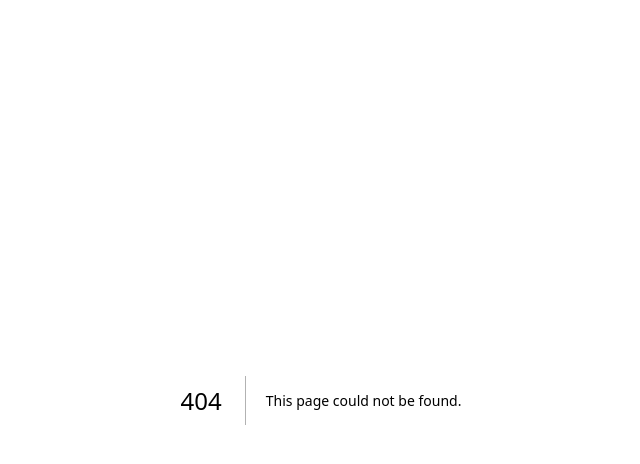
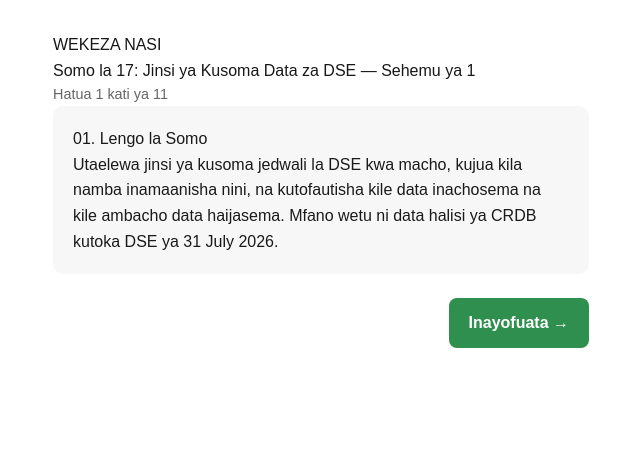
Before and after one commit to sadikiabubakari698-crypto/wekeza_nasi, a Next.js app in the folder wekeza-nasi-app/: page /somo17 in a window 1280 px wide. Before the commit this address had no page. Shown: the top 464 px of the page, without its empty margins (319-959 px from the left). Built offline with nearby package versions, Linux system fonts and the light colour scheme.

Commit message:
Add SOMO 17: Jinsi ya Kusoma Data za DSE

```diff
--- a/wekeza-nasi-app/app/page.js
+++ b/wekeza-nasi-app/app/page.js
@@ -19,8 +19,8 @@ export default function Home() {
     { href: "/somo14", title: "Somo 14: Stock Split ni nini?", icon: "mti-mkubwa" },
     { href: "/somo15", title: "Somo 15: Soko la Tanzania linafanyaje kazi?", icon: "mti-mkubwa" },
     { href: "/somo16", title: "Somo 16: Kuanza kuchambua kampuni", icon: "taji" },
+    { href: "/somo17", title: "Somo 17: Jinsi ya Kusoma Data za DSE" },
   ];
-
   const timely = getTimelyContent();
   const planned = getPlannedContent();
 
--- /dev/null
+++ b/wekeza-nasi-app/app/somo17/page.js
@@ -0,0 +1,67 @@
+import LessonStepper from "../../components/LessonStepper";
+
+const steps = [
+  {
+    title: "01. Lengo la Somo",
+    body: "Utaelewa jinsi ya kusoma jedwali la DSE kwa macho, kujua kila namba inamaanisha nini, na kutofautisha kile data inachosema na kile ambacho data haijasema. Mfano wetu ni data halisi ya CRDB kutoka DSE ya 31 July 2026."
+  },
+  {
+    title: "02. Data ya Mfano",
+    body: "Tuanze na jedwali hili la CRDB:",
+    list: [
+      "Opening: TSh 2,630",
+      "Closing: TSh 2,620",
+      "High: TSh 2,630",
+      "Low: TSh 2,600",
+      "Turnover: TSh 1.127B",
+      "Deals: 1,784",
+      "Volume: 429,799"
+    ]
+  },
+  {
+    title: "03. Opening Price",
+    body: "Opening Price = TSh 2,630. Hii ni bei ambayo biashara ilianza nayo siku hiyo. Je, hiyo ndiyo bei ambayo kila mtu alinunua? Hapana. Ni bei ya kuanzia tu."
+  },
+  {
+    title: "04. High na Low",
+    body: "High = TSh 2,630. Low = TSh 2,600. Hizi ni bei ya juu zaidi na chini zaidi zilizofikiwa siku hiyo. Hazimaanishi kila mtu alinunua kwa bei hizo."
+  },
+  {
+    title: "05. Closing Price",
+    body: "Closing = TSh 2,620. Kwa DSE, Closing Price ni VWAP ya trades za session ikiwa shares 100 zime-trade. Ni bei rasmi ya kufunga siku. Bei ilibadilika TSh 30 tu siku hiyo."
+  },
+  {
+    title: "06. Volume",
+    body: "Volume = 429,799. Shares 429,799 zilihusika kwenye trades. Volume ni idadi ya shares, si idadi ya watu."
+  },
+  {
+    title: "07. Deals",
+    body: "Deals = 1,784. Miamala 1,784 ilirekodiwa. Volume na Deals si kitu kimoja: mtu anaweza kununua shares 10,000 kwenye deal moja."
+  },
+  {
+    title: "08. Turnover",
+    body: "Turnover = TSh 1.127B. Hii ni thamani ya fedha iliyohusika. Tuna vitu vitatu: Volume (shares), Deals (miamala), Turnover (fedha)."
+  },
+  {
+    title: "09. Jambo la Muhimu",
+    body: "Data hii haijatuambia: thamani halisi ya CRDB, itapanda au kushuka, ni nzuri au mbaya, bei ni nafuu au ghali. Data inakupa taarifa. Analysis inahitaji hatua nyingine."
+  },
+  {
+    title: "10. Muhtasari wa Dakika 1",
+    body: "Ukiona DSE data, anza na maswali haya: Opening — Ilianza wapi? High — Ilifika juu kiasi gani? Low — Ilishuka kiasi gani? Closing — Siku ilifungwaje? Volume — Shares ngapi? Deals — Trades ngapi? Turnover — Fedha kiasi gani? Usikimbilie kufanya uamuzi."
+  },
+  {
+    title: "11. Hatua Inayofuata",
+    body: "SOMO 18: Jinsi ya Kusoma Data za DSE — Sehemu ya 2. Tutajifunza Outstanding Bids, Outstanding Offers, Spread, Liquidity, Limit Order, Market Order."
+  }
+];
+
+export default function Somo17() {
+  return (
+    <main style={{ padding: "2rem", maxWidth: "600px", margin: "0 auto", fontFamily: "sans-serif", lineHeight: 1.6 }}>
+      <h1>WEKEZA NASI</h1>
+      <h2>Somo la 17: Jinsi ya Kusoma Data za DSE — Sehemu ya 1</h2>
+      <LessonStepper steps={steps} nextHref="/somo18" nextLabel="Somo la 18" />
+    </main>
+  );
+}
```
